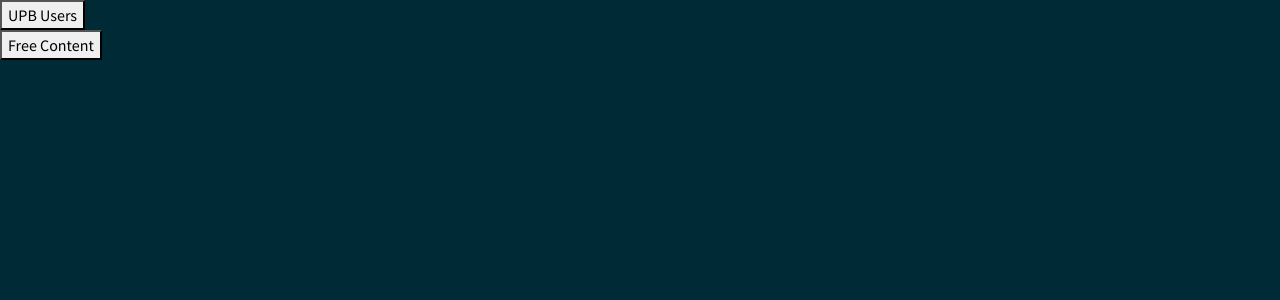
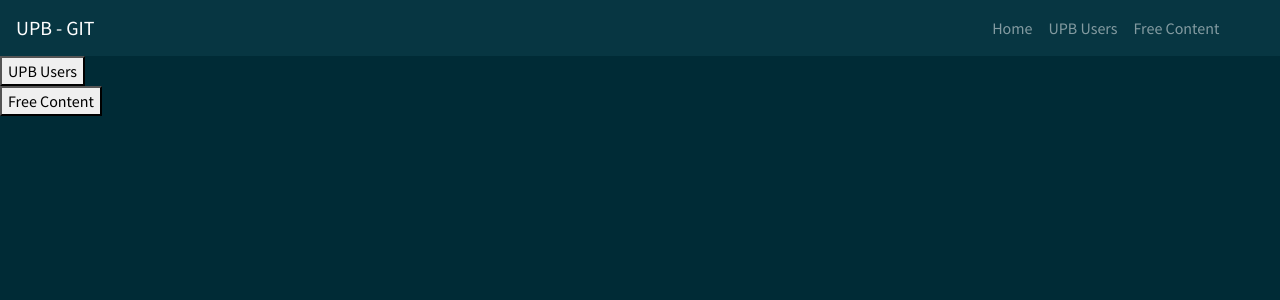
Before and after one commit to s-e-r-O/SecondExam, an Angular app: page / in a window 1280 px wide. Shown: the top 300 px of the page. Built offline with nearby package versions, Linux system fonts and the light colour scheme.

Commit message:
develop: Navigation bar added for develop branch.

```diff
--- a/src/app/menu/menu.component.html
+++ b/src/app/menu/menu.component.html
@@ -1,3 +1,24 @@
+<nav class="navbar navbar-expand-lg navbar-dark bg-dark">
+    <a class="navbar-brand" href="#">UPB - GIT</a>
+    <button class="navbar-toggler" type="button" data-toggle="collapse" data-target="#navbarColor02" aria-controls="navbarColor02" aria-expanded="false" aria-label="Toggle navigation">
+      <span class="navbar-toggler-icon"></span>
+    </button>
+
+    <div class="collapse navbar-collapse" id="navbarColor02">
+      <ul class="navbar-nav mr-auto">
+        <li class="nav-item" routerLinkActive = "active">
+          <a class="nav-link" href="#">Home</a>
+        </li>
+        <li class="nav-item">
+          <a class="nav-link" href="#">UPB Users</a>
+        </li>
+        <li class="nav-item">
+          <a class="nav-link" href="#">Free Content</a>
+        </li>
+      </ul>
+    </div>
+  </nav>
+
 <div>
     <button [routerLink]="['upb']">UPB Users</button>
 </div>
```
